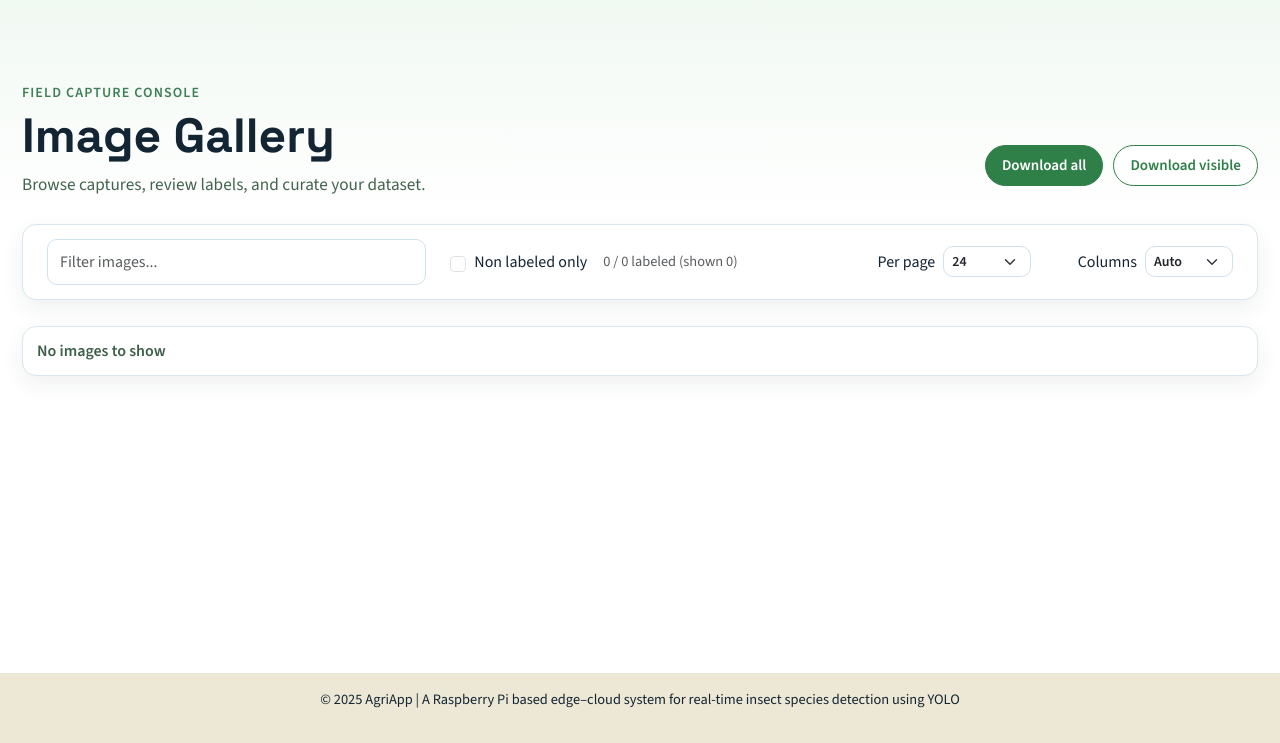
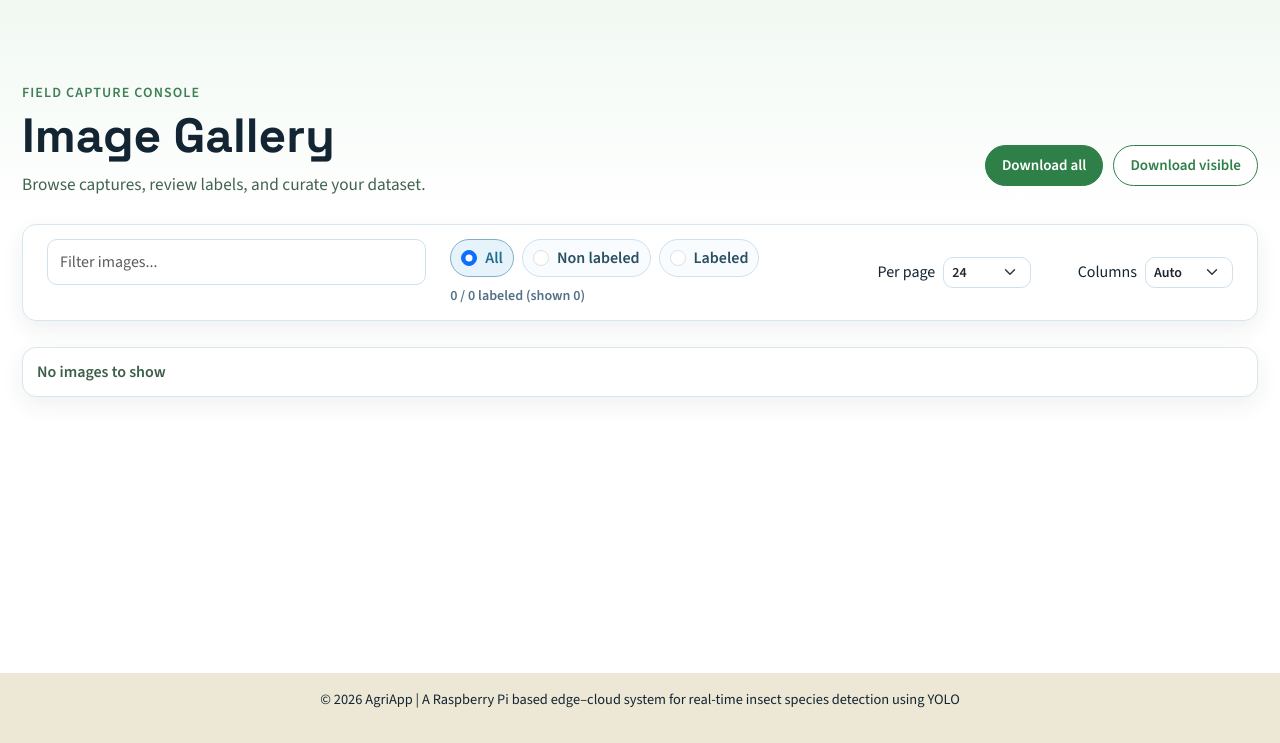
Before and after one commit to bettisfr/agri-app, a Flask app: page /gallery in a window 1280 px wide. Shown: the part 57-800 px from the top of the page. Run offline with Flask 3, Linux system fonts and the light colour scheme; data that the repository does not hold is empty; some libraries are stand-ins or nearby versions.

Commit message:
Refine gallery filters and modernize labeler sidebar/actions

```diff
--- a/server.py
+++ b/server.py
@@ -41,10 +41,19 @@ def json_path_for_image(filename: str) -> str:
 
 def is_image_labeled(filename: str) -> bool:
     """
-    An image is considered 'labeled' if a non-empty jsons/<stem>.json exists.
+    An image is considered 'labeled' only if jsons/<stem>.json contains
+    at least one label entry.
     """
     jpath = json_path_for_image(filename)
-    return os.path.exists(jpath) and os.path.getsize(jpath) > 0
+    if not os.path.exists(jpath) or os.path.getsize(jpath) == 0:
+        return False
+
+    try:
+        with open(jpath, "r") as f:
+            data = json.load(f)
+        return isinstance(data, list) and len(data) > 0
+    except Exception:
+        return False
 
 
 def yolo_txt_path_for_image(filename: str) -> str:
@@ -417,12 +426,15 @@ def get_images():
       - filter: substring (case-insensitive) to match in filename
       - only_labeled: if true/1/yes/on -> keep only NON-labeled images
                       (as per your latest semantics)
+      - labeled_only: if true/1/yes/on -> keep only labeled images
       - page: 1-based page number (default 1)
       - page_size: page size (default 24, max 200)
     """
     filter_str = request.args.get("filter", "").strip().lower()
     only_labeled_raw = request.args.get("only_labeled", "false").strip().lower()
     only_labeled = only_labeled_raw in ("1", "true", "yes", "on")
+    labeled_only_raw = request.args.get("labeled_only", "false").strip().lower()
+    labeled_only = labeled_only_raw in ("1", "true", "yes", "on")
     page_raw = request.args.get("page", "1").strip()
     page_size_raw = request.args.get("page_size", "24").strip()
 
@@ -456,6 +468,9 @@ def get_images():
 
     if only_labeled:
         images = [img for img in images if not img.get("is_labeled")]
+
+    if labeled_only:
+        images = [img for img in images if img.get("is_labeled")]
 
     total_items = len(images)
     total_pages = max(1, (total_items + page_size - 1) // page_size)
@@ -683,5 +698,45 @@ def download_dataset_selected():
     )
 
 
+@app.route("/download-image-with-labels")
+def download_image_with_labels():
+    """
+    Download a zip containing one image and its related label/json files.
+
+    Query parameters:
+      - image: image filename
+    """
+    image_raw = request.args.get("image", "")
+    filename = secure_filename(os.path.basename(image_raw))
+    if not filename:
+        return jsonify({"error": "image parameter missing"}), 400
+
+    image_path = os.path.join(IMAGES_DIR, filename)
+    if not os.path.exists(image_path):
+        return jsonify({"error": "image not found"}), 404
+
+    stem, _ = os.path.splitext(filename)
+    label_path = os.path.join(LABELS_DIR, stem + ".txt")
+    json_path = os.path.join(JSONS_DIR, stem + ".json")
+
+    memory_file = io.BytesIO()
+    with zipfile.ZipFile(
+        memory_file, mode="w", compression=zipfile.ZIP_DEFLATED
+    ) as zf:
+        zf.write(image_path, os.path.join("images", filename))
+        if os.path.exists(label_path):
+            zf.write(label_path, os.path.join("labels", stem + ".txt"))
+        if os.path.exists(json_path):
+            zf.write(json_path, os.path.join("jsons", stem + ".json"))
+
+    memory_file.seek(0)
+    return send_file(
+        memory_file,
+        mimetype="application/zip",
+        as_attachment=True,
+        download_name=f"{stem}_labels_bundle.zip",
+    )
+
+
 if __name__ == "__main__":
     socketio.run(app, host="0.0.0.0", port=5000, debug=False, use_reloader=False)
--- a/static/script.js
+++ b/static/script.js
@@ -167,7 +167,7 @@ function confirmDeleteDialog(message) {
 // Fetch and display all images from the server
 function loadGalleryImages() {
     const filterInput = document.getElementById('filterInput');
-    const onlyLabeledCheckbox = document.getElementById('onlyLabeledCheckbox');
+    const selectedLabeledFilter = document.querySelector('input[name="labeledFilter"]:checked');
 
     const params = [];
 
@@ -175,8 +175,11 @@ function loadGalleryImages() {
         params.push('filter=' + encodeURIComponent(filterInput.value.trim()));
     }
 
-    if (onlyLabeledCheckbox && onlyLabeledCheckbox.checked) {
-        params.push('only_labeled=1');  // means NON-labeled only (backend logic)
+    const filterValue = selectedLabeledFilter ? selectedLabeledFilter.value : 'all';
+    if (filterValue === 'non_labeled') {
+        params.push('only_labeled=1');
+    } else if (filterValue === 'labeled') {
+        params.push('labeled_only=1');
     }
 
     params.push('page=' + galleryState.currentPage);
@@ -404,7 +407,7 @@ document.addEventListener('DOMContentLoaded', () => {
     }
 
     const filterInput = document.getElementById('filterInput');
-    const onlyLabeledCheckbox = document.getElementById('onlyLabeledCheckbox');
+    const labeledFilterRadios = document.querySelectorAll('input[name="labeledFilter"]');
     const pageSizeSelect = document.getElementById('pageSizeSelect');
     const columnsSelect = document.getElementById('columnsSelect');
     const paginationControls = document.getElementById('paginationControls');
@@ -420,10 +423,12 @@ document.addEventListener('DOMContentLoaded', () => {
         });
     }
 
-    if (onlyLabeledCheckbox) {
-        onlyLabeledCheckbox.addEventListener('change', () => {
-            galleryState.currentPage = 1;
-            loadGalleryImages();
+    if (labeledFilterRadios && labeledFilterRadios.length > 0) {
+        labeledFilterRadios.forEach((radio) => {
+            radio.addEventListener('change', () => {
+                galleryState.currentPage = 1;
+                loadGalleryImages();
+            });
         });
     }
 
--- a/static/styles.css
+++ b/static/styles.css
@@ -384,6 +384,48 @@ footer {
     box-shadow: 0 0 0 0.2rem rgba(31, 109, 143, 0.15);
 }
 
+.gallery-toggle-col {
+    display: flex;
+    flex-direction: column;
+    gap: 8px;
+    justify-content: center;
+}
+
+.gallery-toggle-row {
+    display: flex;
+    gap: 8px;
+    flex-wrap: wrap;
+}
+
+.gallery-toggle-chip {
+    display: inline-flex;
+    align-items: center;
+    gap: 8px;
+    padding: 6px 10px;
+    border: 1px solid #cfe1ec;
+    border-radius: 999px;
+    background: #f8fcff;
+    color: #2a4f62;
+    font-weight: 600;
+    cursor: pointer;
+}
+
+.gallery-toggle-chip .form-check-input {
+    margin: 0;
+}
+
+.gallery-toggle-chip:has(input:checked) {
+    border-color: #7fb0ca;
+    background: #e7f3fa;
+    color: #1f6d8f;
+}
+
+.gallery-counter-text {
+    color: #537184;
+    font-size: 0.88rem;
+    font-weight: 600;
+}
+
 .gallery-page #gallery {
     display: grid;
     grid-template-columns: repeat(auto-fill, minmax(280px, 1fr));
@@ -546,6 +588,15 @@ footer {
         align-items: flex-start;
     }
 
+    .gallery-toggle-row {
+        width: 100%;
+    }
+
+    .gallery-toggle-chip {
+        flex: 1 1 calc(50% - 8px);
+        justify-content: center;
+    }
+
     .gallery-page #gallery,
     .gallery-page #gallery.manual-cols {
         grid-template-columns: 1fr;
--- a/templates/gallery.html
+++ b/templates/gallery.html
@@ -54,21 +54,47 @@
                     placeholder="Filter images..."
             >
         </div>
-        <div class="col-md-4 d-flex align-items-center">
-    <input
-        type="checkbox"
-        id="onlyLabeledCheckbox"
-        class="form-check-input me-2"
-    >
-    <label for="onlyLabeledCheckbox" class="form-check-label me-3">
-        Non labeled only
-    </label>
+        <div class="col-md-4 gallery-toggle-col">
+            <div class="gallery-toggle-row">
+                <label for="labeledFilterAll" class="gallery-toggle-chip">
+                    <input
+                        type="radio"
+                        id="labeledFilterAll"
+                        name="labeledFilter"
+                        value="all"
+                        class="form-check-input"
+                        checked
+                    >
+                    <span>All</span>
+                </label>
 
-    <!-- NEW: labeled + shown counter -->
-    <span id="labeledCounter" class="text-muted" style="font-size:0.9em;">
-        0 / 0 labeled (shown 0)
-    </span>
-</div>
+                <label for="onlyLabeledCheckbox" class="gallery-toggle-chip">
+                    <input
+                        type="radio"
+                        id="onlyLabeledCheckbox"
+                        name="labeledFilter"
+                        value="non_labeled"
+                        class="form-check-input"
+                    >
+                    <span>Non labeled</span>
+                </label>
+
+                <label for="labeledOnlyCheckbox" class="gallery-toggle-chip">
+                    <input
+                        type="radio"
+                        id="labeledOnlyCheckbox"
+                        name="labeledFilter"
+                        value="labeled"
+                        class="form-check-input"
+                    >
+                    <span>Labeled</span>
+                </label>
+            </div>
+
+            <div id="labeledCounter" class="gallery-counter-text">
+                0 / 0 labeled (shown 0)
+            </div>
+        </div>
         <div class="col-md-2 d-flex align-items-center justify-content-md-end mt-3 mt-md-0">
             <label for="pageSizeSelect" class="me-2 mb-0">Per page</label>
             <select id="pageSizeSelect" class="form-select form-select-sm gallery-page-size-select">
@@ -102,7 +128,7 @@
 
 <!-- Footer -->
 <footer class="text-center py-3">
-    <p>© 2025 AgriApp | A Raspberry Pi based edge–cloud system for real-time insect species detection using YOLO</p>
+    <p>© 2026 AgriApp | A Raspberry Pi based edge–cloud system for real-time insect species detection using YOLO</p>
 </footer>
 
 <!-- Modern delete confirm modal -->
--- a/templates/index.html
+++ b/templates/index.html
@@ -55,7 +55,7 @@
 
 <!-- Footer -->
 <footer class="text-center py-3">
-    <p>© 2025 AgriApp | A Raspberry Pi based edge–cloud system for real-time insect species detection using YOLO</p>
+    <p>© 2026 AgriApp | A Raspberry Pi based edge–cloud system for real-time insect species detection using YOLO</p>
 </footer>
 
 <!-- Scripts -->
```
Also changed, not shown: static/labeler.css (+73 -0 lines), static/labeler.js (+13 -1 lines), templates/labeler.html (+14 -9 lines).
